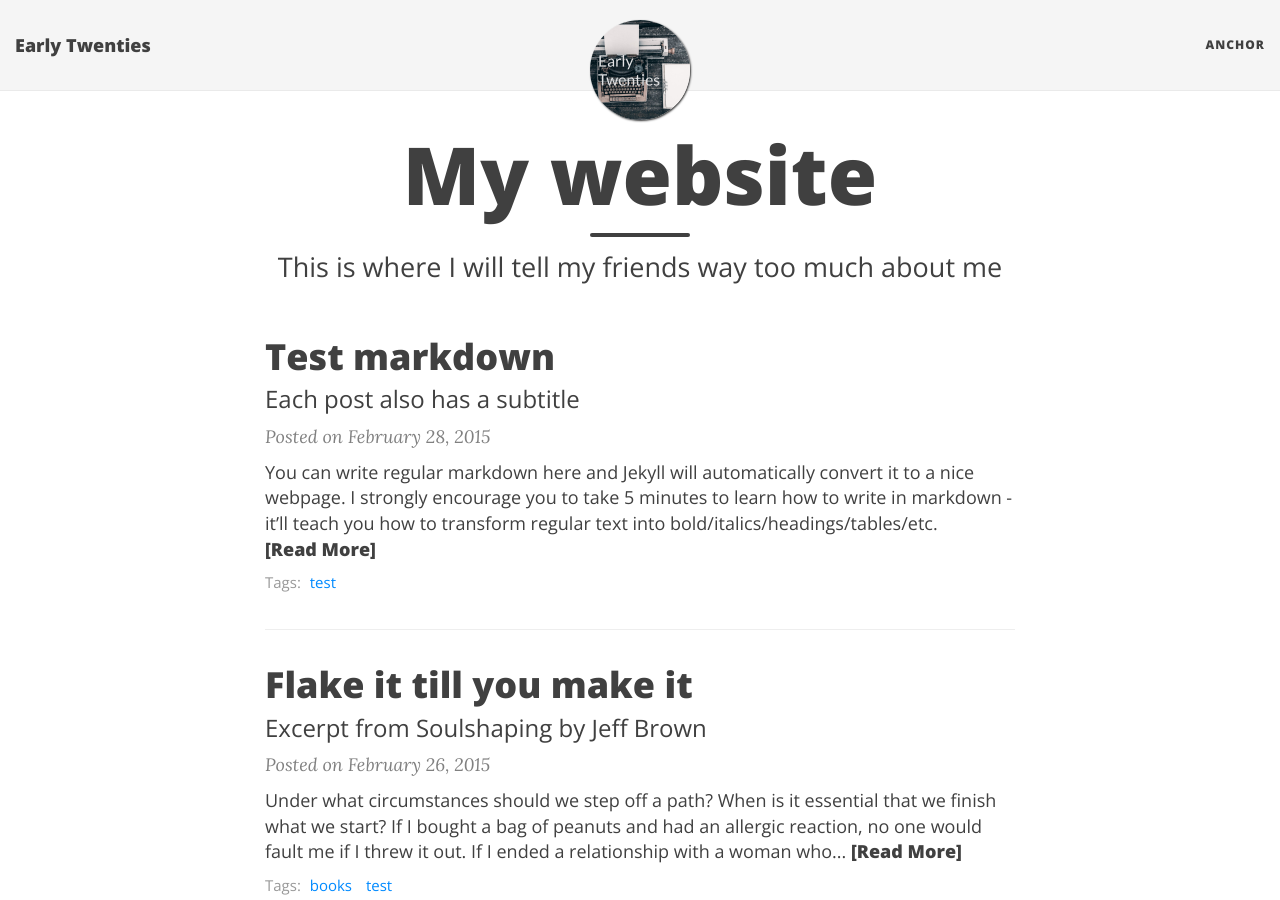
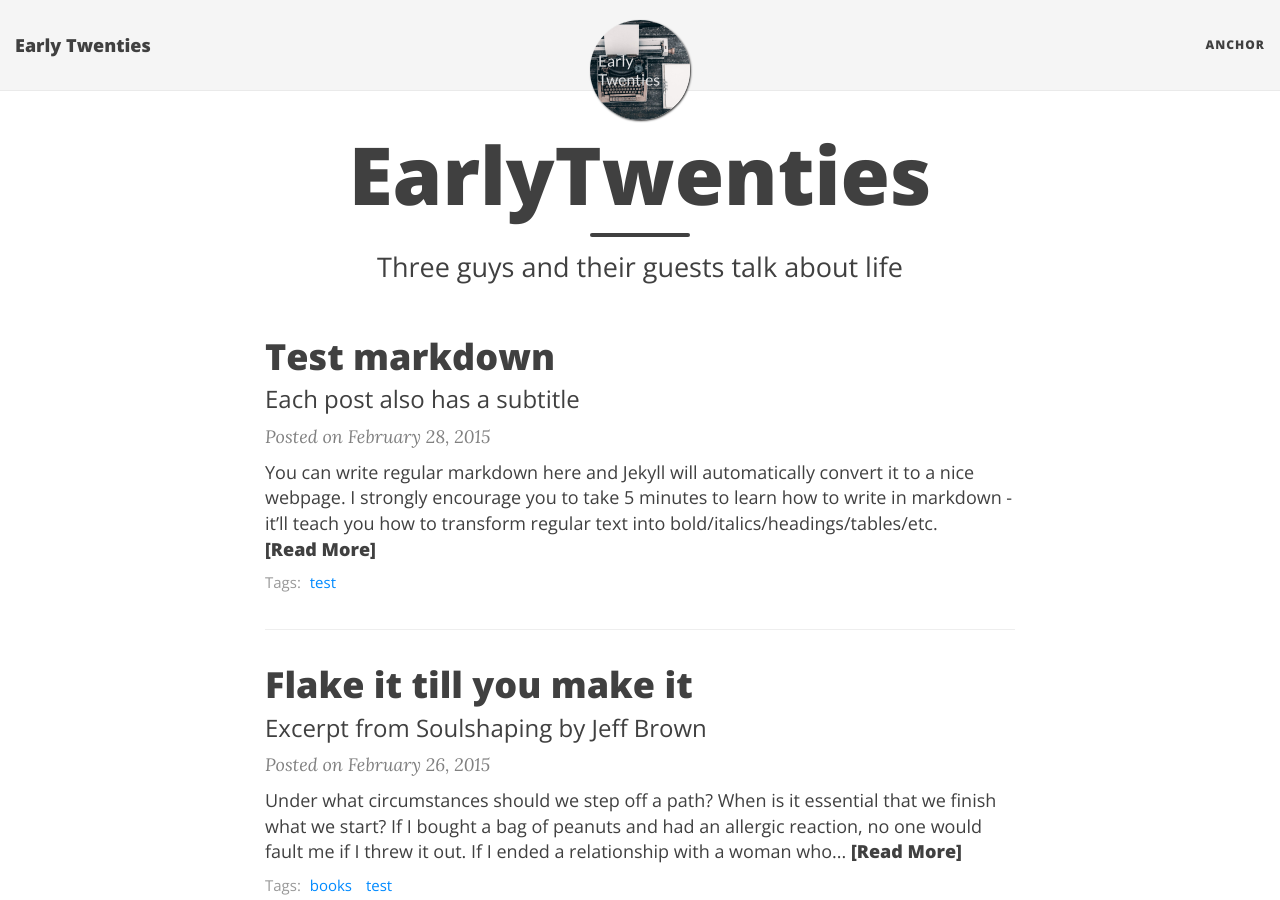
Before and after one commit to Zephrys/zephrys.github.io, a Jekyll site: the page built from index.html, in a window 1280 px wide and 900 px high. Built offline with Jekyll 4.4.1, drawn with Linux system fonts in a browser that asks for light colours; nearby versions of some CDN libraries; the list of posts is cut into pages by our own code.

Commit message:
index fix

```diff
--- a/index.html
+++ b/index.html
@@ -1,7 +1,7 @@
 ---
 layout: page
-title: My website
-subtitle: This is where I will tell my friends way too much about me
+title: EarlyTwenties
+subtitle: Three guys and their guests talk about life
 use-site-title: true
 ---
 
```
